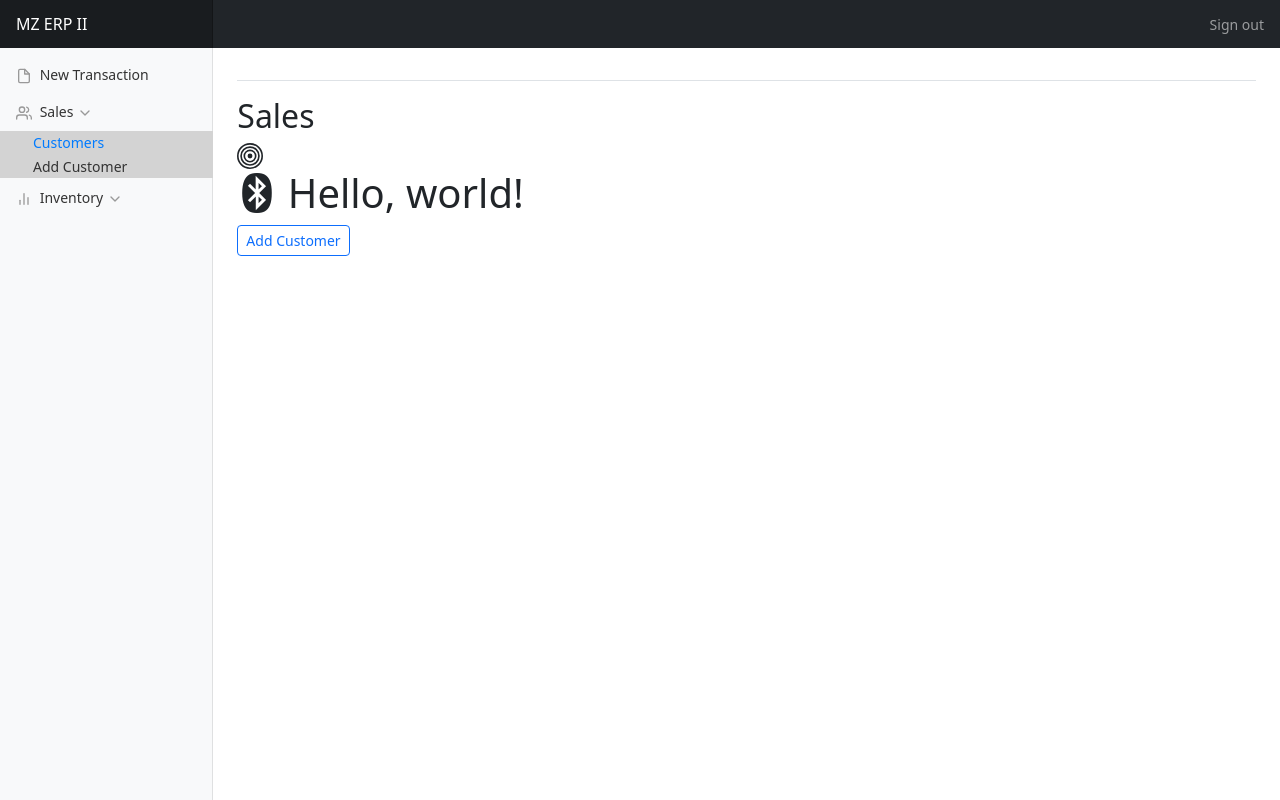
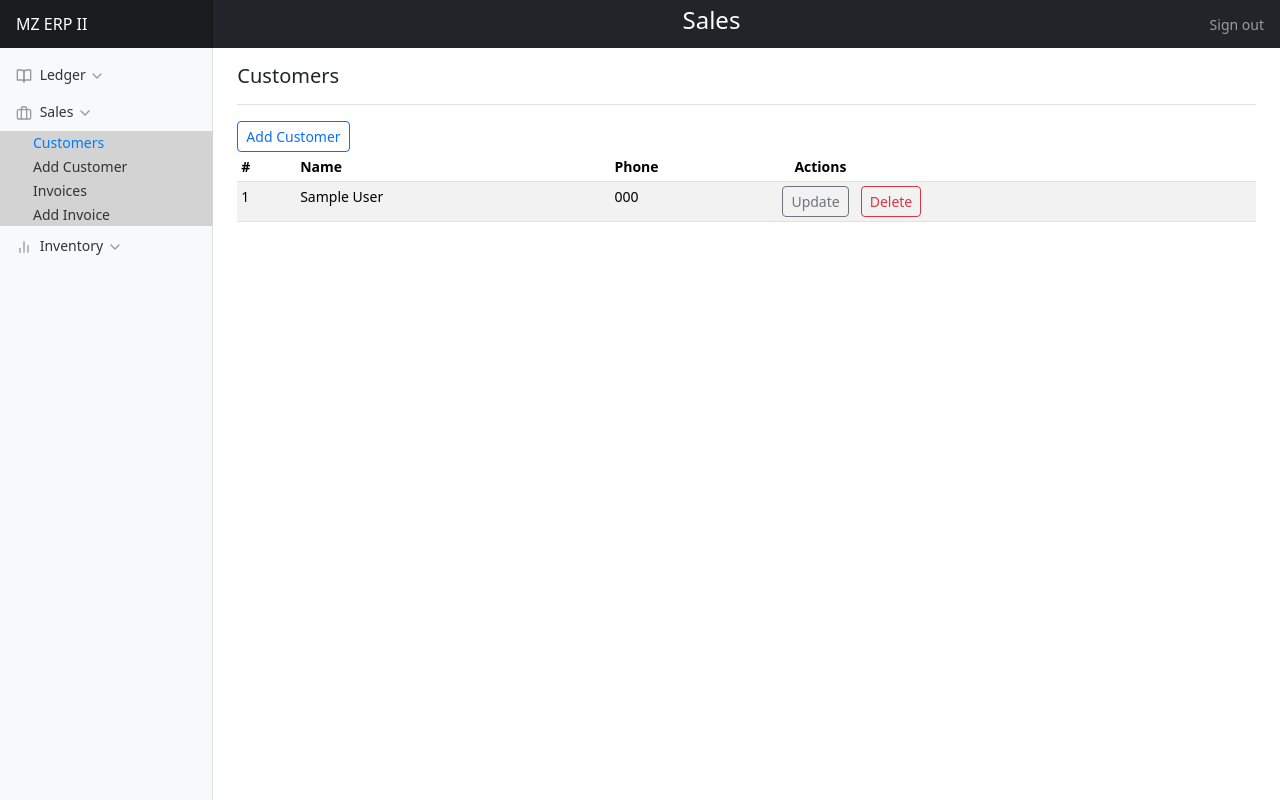
Before and after one commit to SohailSal/mzerp2, a Django app: page /sales/customers in a window 1280 px wide. Run offline with Django 5.2, Linux system fonts and the light colour scheme; tables that the repository leaves empty hold one stand-in row (values such as "Sample post"); some libraries are stand-ins or nearby versions.

Commit message:
invoices begin

```diff
--- a/base/templates/base/base.html
+++ b/base/templates/base/base.html
@@ -80,21 +80,28 @@
           <div class="sidebar-sticky">
 
             <ul class="nav flex-column">
-              <li class="nav-item">
-                <a class="nav-link" href="{% url 'ledger:transaction_add' %}">
-                  <span data-feather="file"></span>
-                  New Transaction
+              <li class="nav-item has-submenu">
+                <a class="nav-link" href="#">
+                  <span data-feather="book-open"></span>
+                  Ledger
+                  <span data-feather="chevron-down"></span>
                 </a>
+                <ul class="submenu {% if not 'ledger' in request.path %}collapse{% endif %}">
+                    <li><a class="nav-link {% if request.path == '/ledger/transactions' %}active{% endif %}" href="{% url 'ledger:transactions' %}" >Transactions</a></li>
+                    <li><a class="nav-link {% if request.path == '/ledger/transaction_add' %}active{% endif %}" href="{% url 'ledger:transaction_add' %}">Add Transaction</a></li>
+                </ul>
               </li>
               <li class="nav-item has-submenu">
                 <a class="nav-link" href="#">
-                  <span data-feather="users"></span>
+                  <span data-feather="briefcase"></span>
                   Sales
                   <span data-feather="chevron-down"></span>
                 </a>
                 <ul class="submenu {% if not 'sales' in request.path %}collapse{% endif %}">
                     <li><a class="nav-link {% if request.path == '/sales/customers' %}active{% endif %}" href="{% url 'sales:customers' %}" >Customers</a></li>
                     <li><a class="nav-link {% if request.path == '/sales/customer_add' %}active{% endif %}" href="{% url 'sales:customer_add' %}">Add Customer</a></li>
+                    <li><a class="nav-link {% if request.path == '/sales/invoices' %}active{% endif %}" href="{% url 'sales:invoices' %}" >Invoices</a></li>
+                    <li><a class="nav-link {% if request.path == '/sales/invoice_add' %}active{% endif %}" href="{% url 'sales:invoice_add' %}">Add Invoice</a></li>
                 </ul>
               </li>
               <li class="nav-item has-submenu">
@@ -115,7 +122,7 @@
 
         <main role="main" class="col-md-9 ml-sm-auto col-lg-10 pt-3 px-4">
           <div class="d-flex justify-content-between flex-wrap flex-md-nowrap align-items-center pb-2 mb-3 border-bottom">
-            <h4 class="h4">{% block subhead %}{% endblock %}</h4>
+            <h5 class="h5">{% block subhead %}{% endblock %}</h5>
           </div>
 
           {% block content %}
--- a/inventory/templates/inventory/index.html
+++ b/inventory/templates/inventory/items.html
@@ -24,7 +24,7 @@
         <td>{{ item.name }}</td>
         <td>{{ item.unit }}</td>
         <td>
-          <div class="row row-cols-lg-auto g-3">
+          <div class="row row-cols-sm-auto">
             <a href="/edit/{{item.id}}" class="btn btn-outline-secondary btn-sm">Update</a>
             <form action="{% url 'base:setting_delete' item.pk %}" method="post" class="">
               {% csrf_token %}
--- a/inventory/views.py
+++ b/inventory/views.py
@@ -13,7 +13,7 @@ def items(request):
 	# request.session['current_url'] = 'inventory/index.html'
 	# request.session['app'] = 'inventory'
 	items = Item.objects.all()
-	return render(request, 'inventory/index.html', context={'items':items})
+	return render(request, 'inventory/items.html', context={'items':items})
 
 def item_add(request):
 	return render(request, 'inventory/item_add.html', context={})
--- a/ledger/templates/ledger/index.html
+++ b/ledger/templates/ledger/transactions.html
@@ -23,7 +23,7 @@
                     <td>{{ transaction.ref }}</td>
                     <td>{{ transaction.date }}</td>
                     <td>
-                      <div class="row row-cols-lg-auto g-3">
+                      <div class="row row-cols-lg-auto">
                         <form action="{% url 'ledger:transaction_delete' transaction.pk %}" method="post" class="">
                           {% csrf_token %}
                           <input type="submit" value="Delete" class="btn btn-outline-danger btn-sm"/>
--- a/ledger/views.py
+++ b/ledger/views.py
@@ -14,7 +14,7 @@ from . import utils
 
 def transactions(request):
 	transactions = Transaction.objects.order_by('id')
-	return render(request, 'ledger/index.html', context={"transactions": transactions})
+	return render(request, 'ledger/transactions.html', context={"transactions": transactions})
 
 def transaction_add(request):
 	accounts = [i.select() for i in Account.objects.all()]
--- /dev/null
+++ b/sales/templates/sales/customers.html
@@ -0,0 +1,41 @@
+{% extends "base/base.html" %}
+{% block title %} Customers {% endblock %}
+{% block mainhead %} Sales {% endblock %}
+{% block subhead %} Customers {% endblock %}
+{% block content %}
+
+<div>
+  <a href="{% url 'sales:customer_add' %}" class="btn btn-outline-primary btn-sm">Add Customer</a>
+</div>
+<div class="table-responsive">
+  <table class="table table-striped table-sm">
+    <thead>
+      <tr>
+        <th>#</th>
+        <th>Name</th>
+        <th>Phone</th>
+        <th>Actions</th>
+      </tr>
+    </thead>
+    <tbody>
+      {% for customer in customers %}
+      <tr>
+        <td>{{ customer.id }}</td>
+        <td>{{ customer.name }}</td>
+        <td>{{ customer.phone }}</td>
+        <td>
+          <div class="row row-cols-lg-auto">
+            <a href="/edit/{{customer.id}}" class="btn btn-outline-secondary btn-sm">Update</a>
+            <form action="{% url 'base:setting_delete' customer.pk %}" method="post" class="">
+              {% csrf_token %}
+              <input type="submit" value="Delete" class="btn btn-outline-danger btn-sm"/>
+            </form>
+          </div>
+        </td>
+      </tr>
+      {% endfor %}
+    </tbody>
+  </table>
+</div>
+
+{% endblock %}
--- a/sales/templates/sales/index.html
+++ /dev/null
@@ -1,18 +0,0 @@
-{% extends "base/base.html" %}
-{% block title %} Sales {% endblock %}
-{% block content %}
-
-          <h2>Sales</h2>
-          <svg xmlns="http://www.w3.org/2000/svg" width="26" height="26" fill="currentColor" class="bi bi-bullseye" viewBox="0 0 16 16">
-            <path d="M8 15A7 7 0 1 1 8 1a7 7 0 0 1 0 14m0 1A8 8 0 1 0 8 0a8 8 0 0 0 0 16"/>
-            <path d="M8 13A5 5 0 1 1 8 3a5 5 0 0 1 0 10m0 1A6 6 0 1 0 8 2a6 6 0 0 0 0 12"/>
-            <path d="M8 11a3 3 0 1 1 0-6 3 3 0 0 1 0 6m0 1a4 4 0 1 0 0-8 4 4 0 0 0 0 8"/>
-            <path d="M9.5 8a1.5 1.5 0 1 1-3 0 1.5 1.5 0 0 1 3 0"/>
-          </svg>
-
-          <h1><span class="bi-bluetooth"></span> Hello, world!</h1>
-          <div>
-            <a href="{% url 'sales:customer_add' %}" class="btn btn-outline-primary btn-sm">Add Customer</a>
-          </div>
-
-{% endblock %}
--- a/sales/urls.py
+++ b/sales/urls.py
@@ -7,6 +7,9 @@ urlpatterns = [
     path("customers", views.customers, name="customers"),
 	path('customer_add',views.customer_add,name='customer_add'),
     path('customer_post', views.customer_post, name='customer_post'),
+    path("invoices", views.invoices, name="invoices"),
+	path('invoice_add',views.invoice_add,name='invoice_add'),
+    path('invoice_post', views.invoice_post, name='invoice_post'),
     path('generate', utils.generate_account_number, name='generate'),
     # path('invoice', utils.invoice, name='invoice'),
     path('invoice/<int:id>', views.invoice, name='invoice'),
--- a/sales/views.py
+++ b/sales/views.py
@@ -11,7 +11,8 @@ from icecream import ic
 from . import utils
 
 def customers(request):
-	return render(request, 'sales/index.html')
+	customers = Customer.objects.order_by('id')
+	return render(request, 'sales/customers.html', context={"customers": customers})
 
 def customer_add(request):
 	return render(request, 'sales/customer_add.html', context={})
@@ -38,6 +39,35 @@ def customer_post(request):
 
 	return JsonResponse({'messages':{'success':'The customer saved!'}}, safe=False)
 
+def invoices(request):
+	invoices = Invoice.objects.order_by('id')
+	return render(request, 'sales/invoices.html', context={"invoices": invoices})
+
+def invoice_add(request):
+	return render(request, 'sales/invoice_add.html', context={})
+
+def invoice_post(request):
+	data = json.loads(request.body)
+	name = data['name']
+	email = data['email']
+	phone = data['phone']
+	address = data['address']
+
+	try:
+		with trans.atomic():
+			category = Category.objects.filter(name__iexact='debtors').first()
+			account = Account(name=name,account_number=utils.generate_random_number(),category=category)
+			account.full_clean()
+			account.save()
+			customer = Customer(name=name, email=email, phone=phone, address=address, account=account)
+			customer.full_clean()
+			customer.save()
+	except (ValidationError, DatabaseError) as e:
+		ic(e)
+		return JsonResponse({'errors':e.message_dict}, safe=False)
+
+	return JsonResponse({'messages':{'success':'The customer saved!'}}, safe=False)
+
 def invoice(request,id):
 	buffer = utils.generate_invoice(id)
 	return FileResponse(buffer, as_attachment=True, filename="invoice.pdf")
```
Also changed, not shown: sales/templates/sales/invoice_add.html (added, +123 -0 lines), sales/templates/sales/invoices.html (added, +41 -0 lines).
